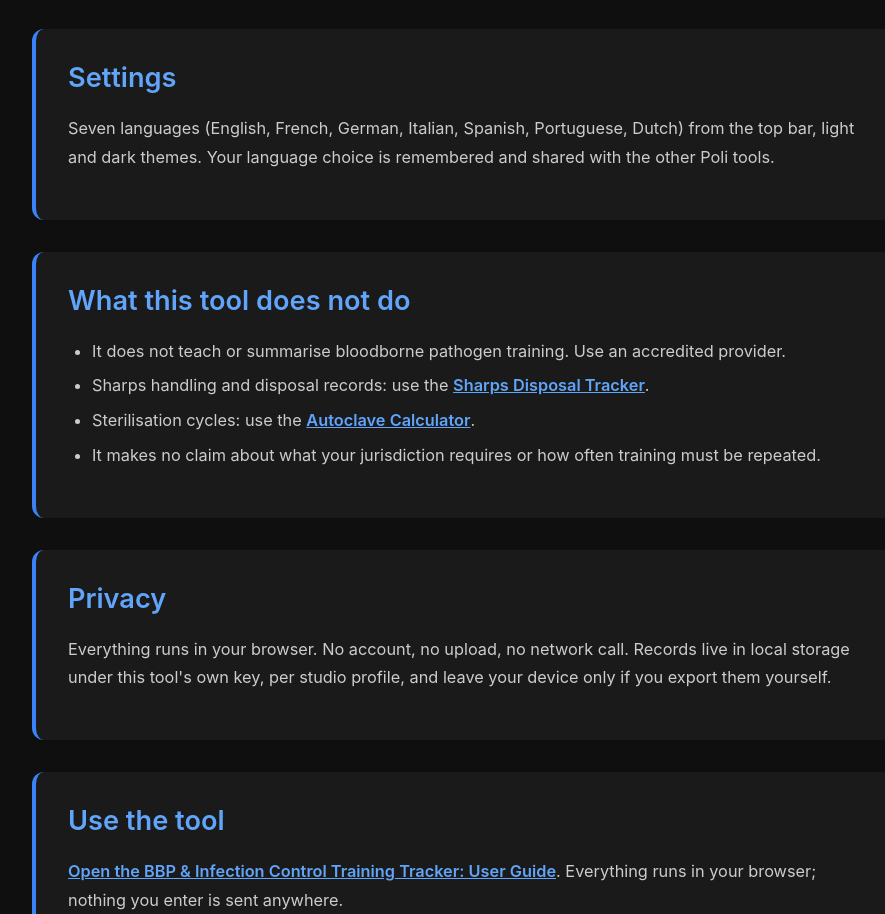
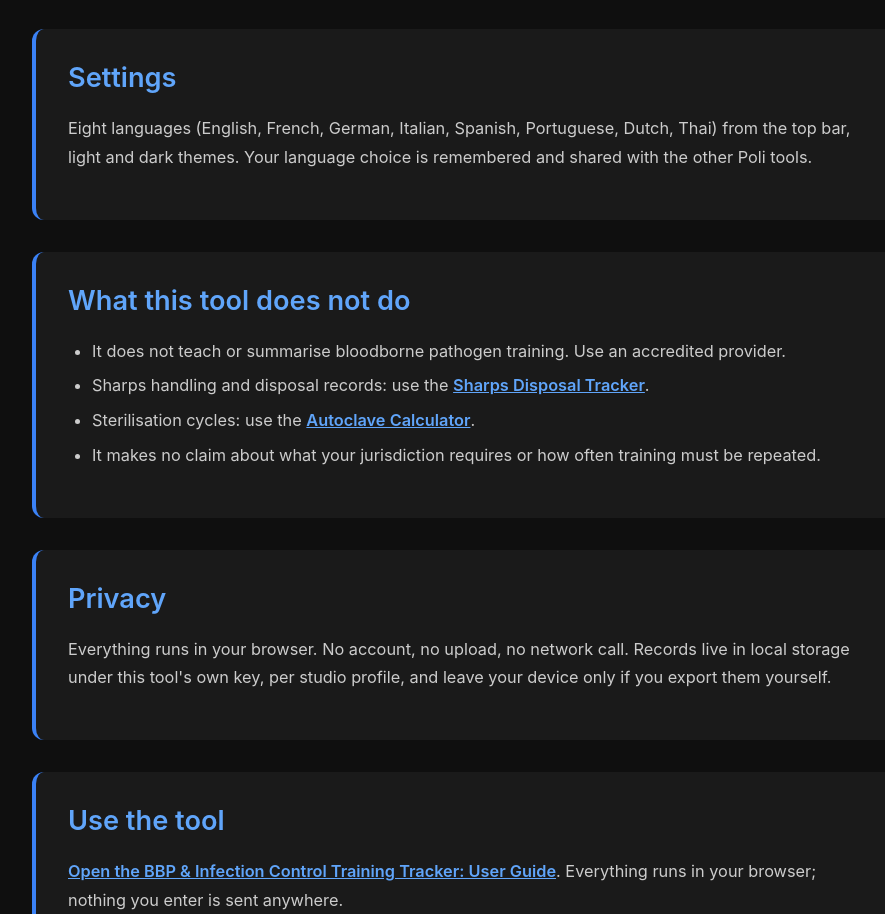
Before and after one commit to Poli-International/bbp-training-tracker, a plain HTML site: page documentation.html in a window 1280 px wide. Shown: the part 2205-3119 px from the top of the page, without its empty margins (174-1059 px from the left). Drawn offline with Linux system fonts and the light colour scheme.

Commit message:
sync documentation.html from the live site
The website copy of this tool moved on and the repo did not, so an
AI Studio import from here would have reverted it.

```diff
--- a/documentation.html
+++ b/documentation.html
@@ -80,7 +80,7 @@
         </div>
         <div class="doc-section">
         <h2>Settings</h2>
-        <p>Seven languages (English, French, German, Italian, Spanish, Portuguese, Dutch) from the top bar, light and dark themes. Your language choice is remembered and shared with the other Poli tools.</p>
+        <p>Eight languages (English, French, German, Italian, Spanish, Portuguese, Dutch, Thai) from the top bar, light and dark themes. Your language choice is remembered and shared with the other Poli tools.</p>
         </div>
         <div class="doc-section">
         <h2>What this tool does not do</h2>
```
